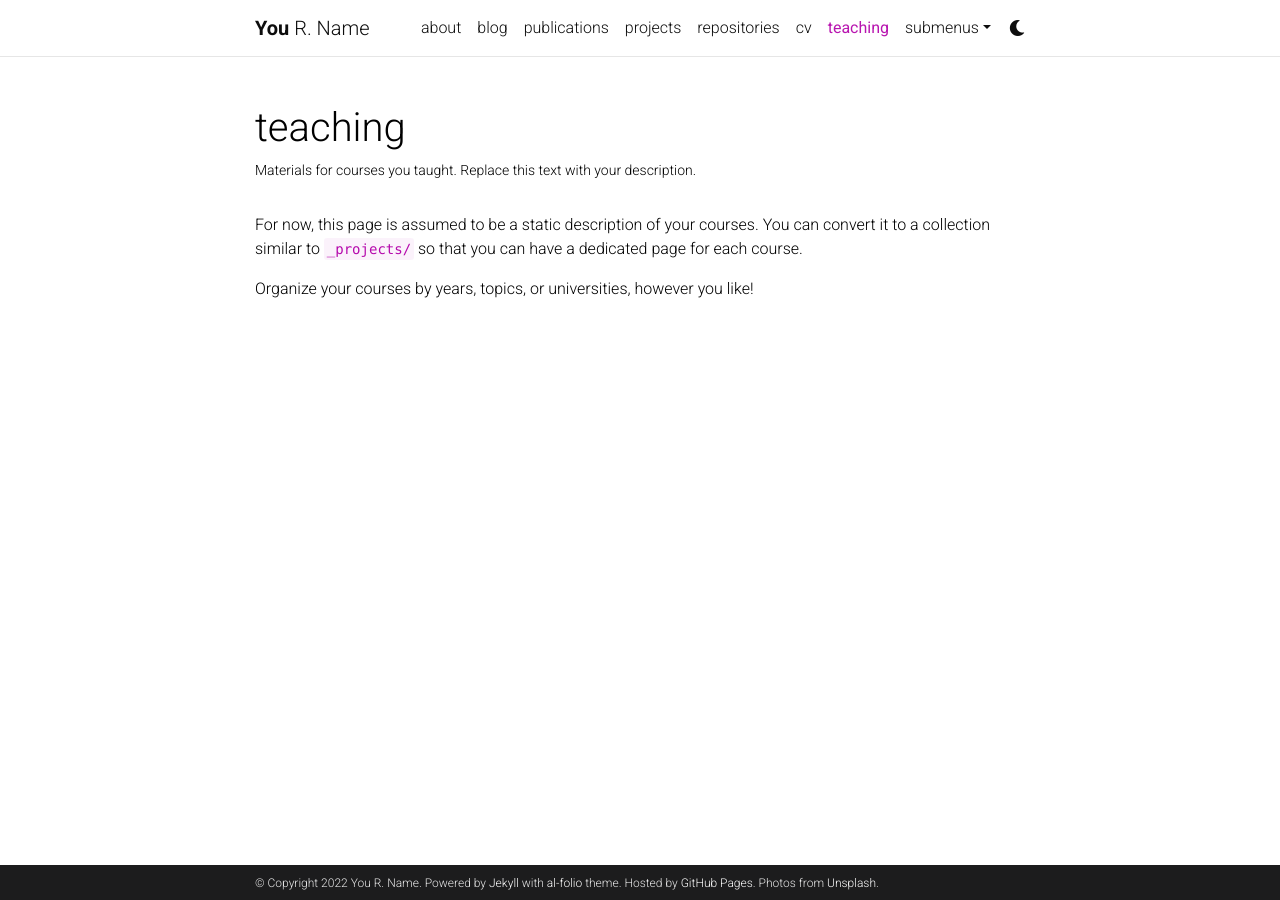
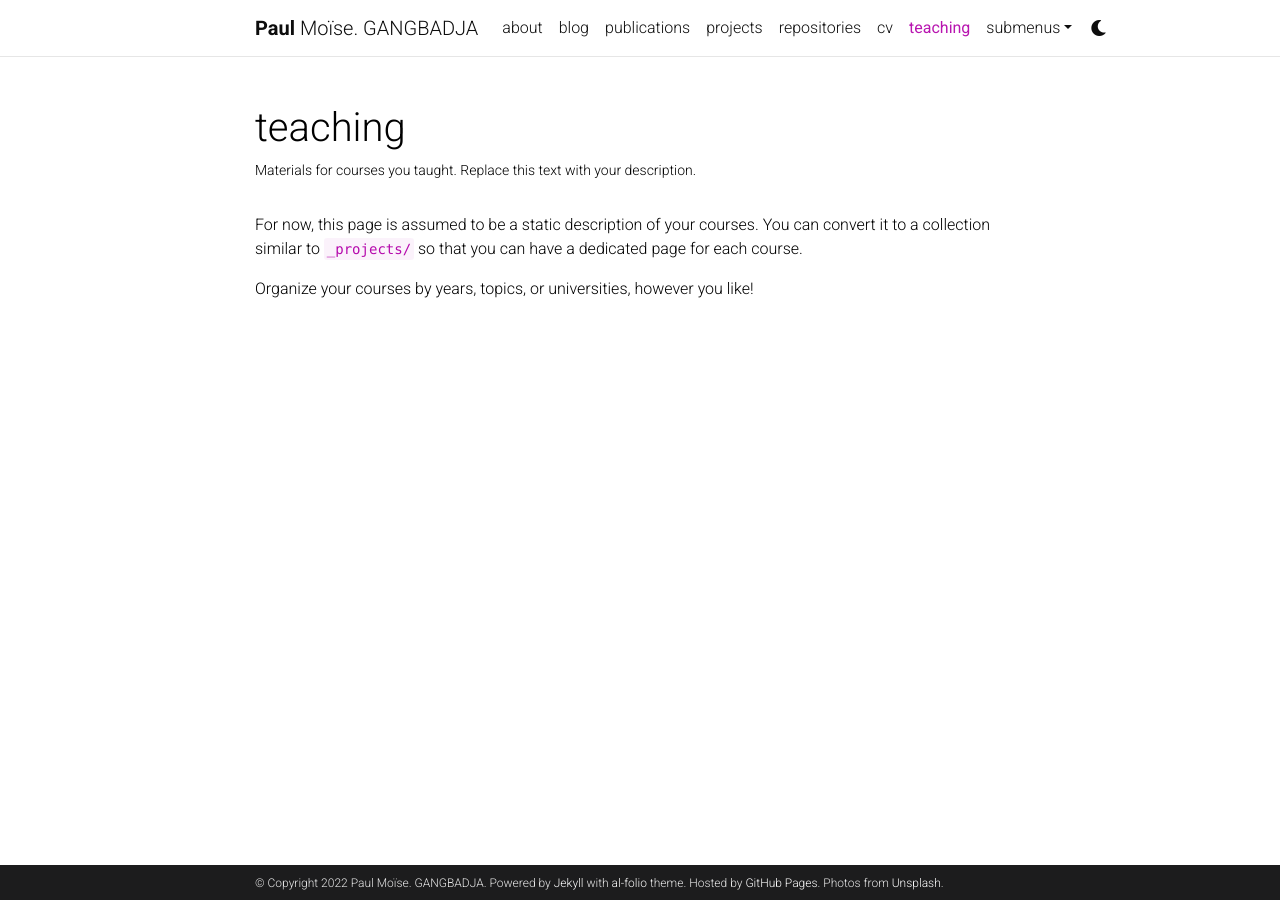
Before and after one commit to Enigmatik100/enigmatik100.github.io, a Jekyll site: the page built from _pages/teaching.md, in a window 1280 px wide. Built offline with Jekyll 4.4.1, drawn with Linux system fonts in a browser that asks for light colours; comment, search, counter and statistics services are not loaded; a style sheet for code colours, icons or effects is not loaded.

Commit message:
update config file

```diff
--- a/_config.yml
+++ b/_config.yml
@@ -3,10 +3,10 @@
 # -----------------------------------------------------------------------------
 
 title: blank # the website title (if blank, full name will be used instead)
-first_name: You
-middle_name: R.
-last_name: Name
-email: you@example.com
+first_name: Paul
+middle_name: Moïse.
+last_name: GANGBADJA
+email: m.p.gangbadja@gmail.com
 description: > # the ">" symbol means to ignore newlines until "footer_text:"
   A simple, whitespace theme for academics. Based on [*folio](https://github.com/bogoli/-folio) design.
 footer_text: >
```
